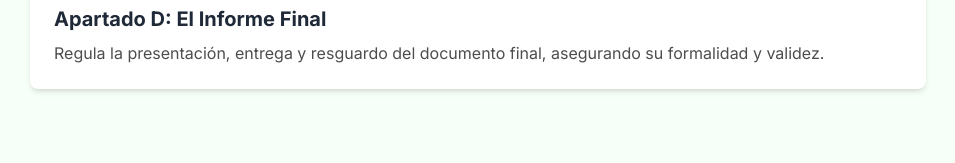
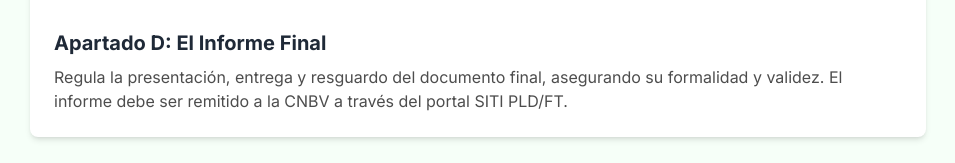
Before and after one commit to maribelvazquez/auditorIA360, a website: page index.html in a window 1280 px wide. Shown: the part 1220-1383 px from the top of the page, without its empty margins (162-1117 px from the left). Before the commit the page ends 1341 px from the top, so only its background shows below. Drawn offline with nearby package versions, Linux system fonts and the light colour scheme.

Commit message:
Add files via upload

```diff
--- a/index.html
+++ b/index.html
@@ -44,7 +44,7 @@
         <div id="module-guia" class="module-content fade-in">
              <div class="bg-white p-6 rounded-lg shadow-md">
                 <h2 class="text-2xl font-semibold mb-6 text-custom-dark-gray border-b pb-4">Guía Estratégica de los Lineamientos de Auditoría</h2>
-                <div class="space-y-6 text-custom-gray">
+                <div class="space-y-8 text-custom-gray">
 
                     <section>
                         <h3 class="font-bold text-xl text-gray-800 mb-2">Apartado A: Preliminares</h3>
@@ -87,7 +87,7 @@
 
                     <section>
                         <h3 class="font-bold text-xl text-gray-800 mb-2">Apartado D: El Informe Final</h3>
-                         <p>Regula la presentación, entrega y resguardo del documento final, asegurando su formalidad y validez.</p>
+                         <p>Regula la presentación, entrega y resguardo del documento final, asegurando su formalidad y validez. El informe debe ser remitido a la CNBV a través del portal SITI PLD/FT.</p>
                     </section>
                 </div>
             </div>
```
